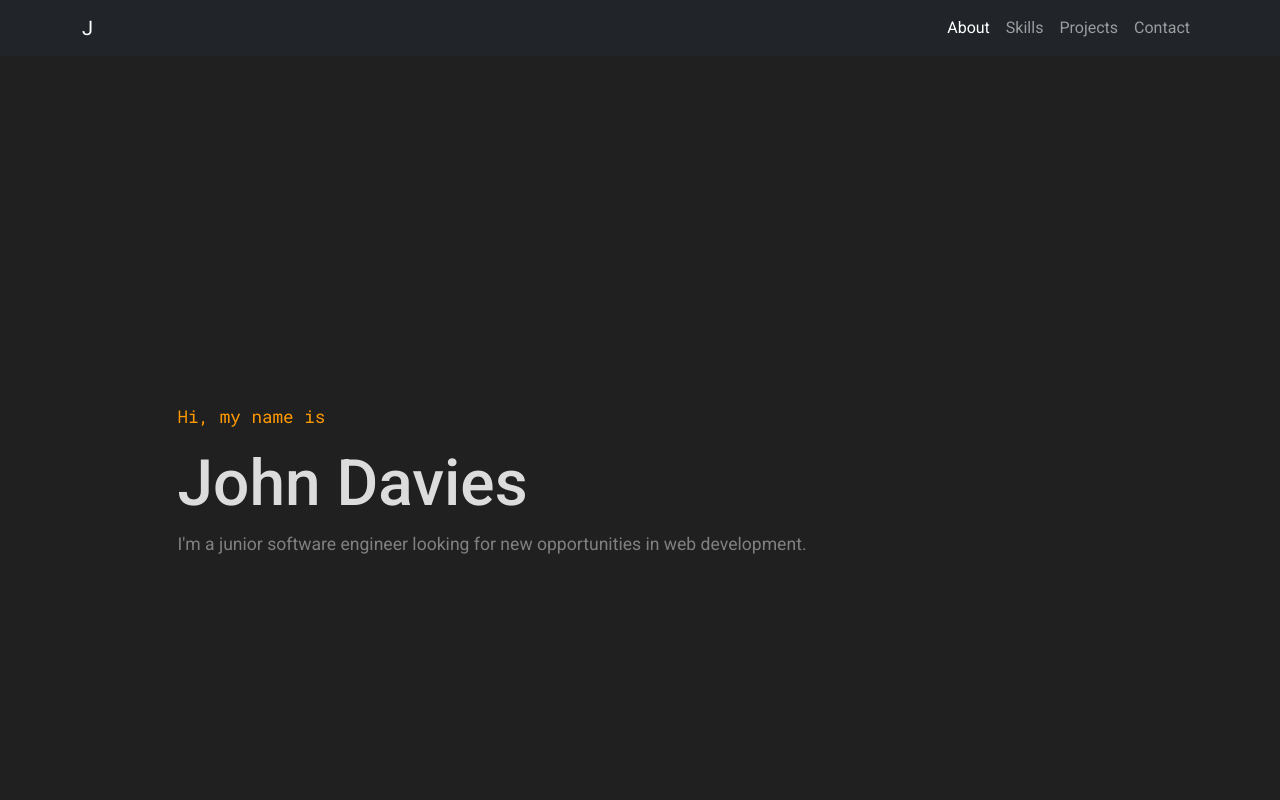
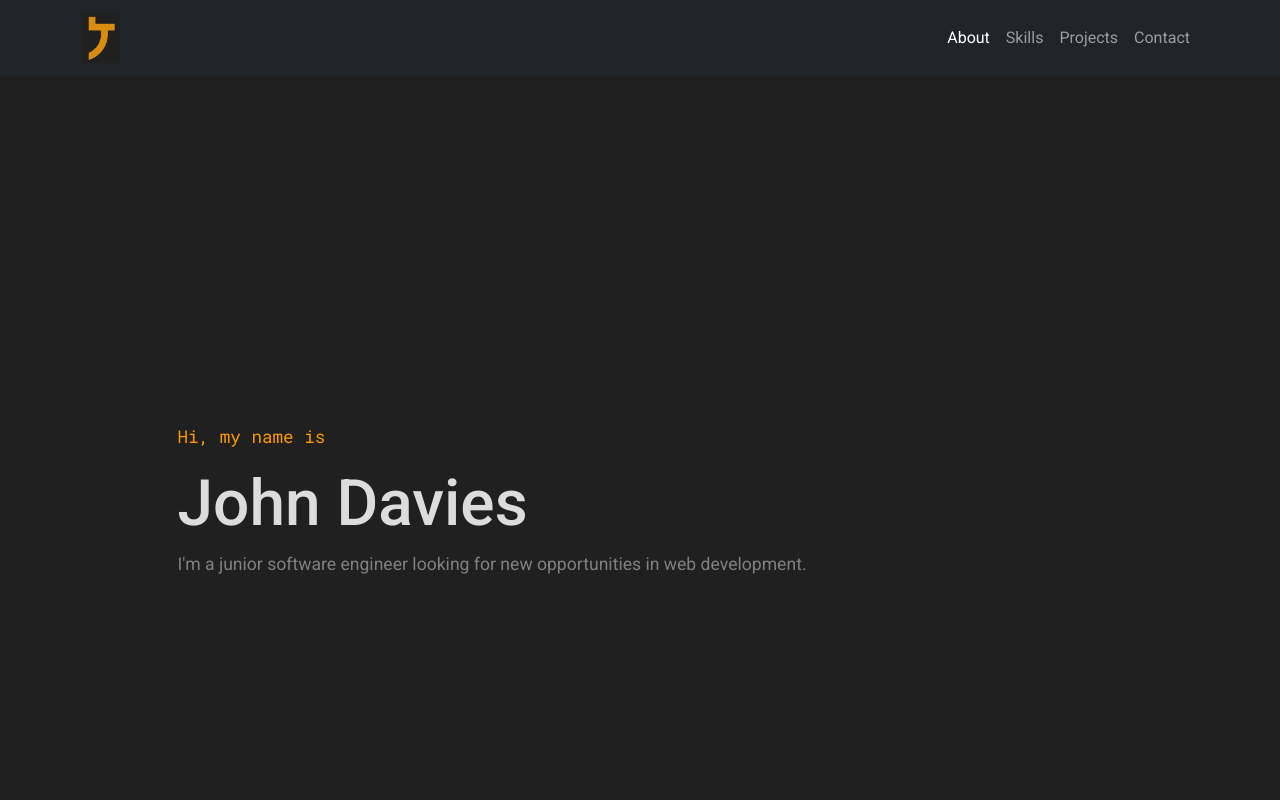
Before and after one commit to tigeryant/tigeryant.github.io, a React (Create React App) app in the folder client/: page / in a window 1280 px wide. Shown: the top 800 px of the page. Built offline with nearby package versions, Linux system fonts and the light colour scheme.

Commit message:
added logo to navbar

```diff
--- a/client/src/components/Footer.js
+++ b/client/src/components/Footer.js
@@ -6,6 +6,7 @@ function Footer() {
     <section id="footer" className="pb-5">
       <div className="footer-element text-muted">Built by John Davies, inspired by Brittany Chiang.
       </div>
+      <a href="https://www.vecteezy.com/free-vector/j-logo">J Logo Vectors by Vecteezy</a>
     </section>
   )
 }
--- a/client/src/components/NavBar.js
+++ b/client/src/components/NavBar.js
@@ -1,8 +1,10 @@
+import logo from '../assets/logo.png'
+
 function NavBar() {
   return (
     <nav className="navbar navbar-expand-md navbar-dark bg-dark" aria-label="Fourth navbar example">
       <div className="container-lg">
-        <a className="navbar-brand ms-4 ms-lg-0" href="#">J</a>
+        <a className="navbar-brand ms-4 ms-lg-0" href="#"><img src={logo} className="logo"></img></a>
         <button className="navbar-toggler" type="button" data-bs-toggle="collapse" data-bs-target="#navbarsExample04" aria-controls="navbarsExample04" aria-expanded="false" aria-label="Toggle navigation">
           <span className="navbar-toggler-icon"></span>
         </button>
--- a/client/src/styles/main.scss
+++ b/client/src/styles/main.scss
@@ -69,6 +69,11 @@ h4 {
   color: #ff9900;
   font-size: 1.1rem;
   font-family: 'Roboto Mono', monospace;
+}
+
+// * * * * * * * * * * * * * * * * * * * * * * * * * * * NAVBAR * * * * * * * * * * * * * * * * * * * * * * * * * * * * * *
+.logo {
+  height: 50px;
 }
 
 // * * * * * * * * * * * * * * * * * * * * * * * * * * * SIDE * * * * * * * * * * * * * * * * * * * * * * * * * * * * * *
```
Also changed, not shown: client/src/assets/logo.png (added).
